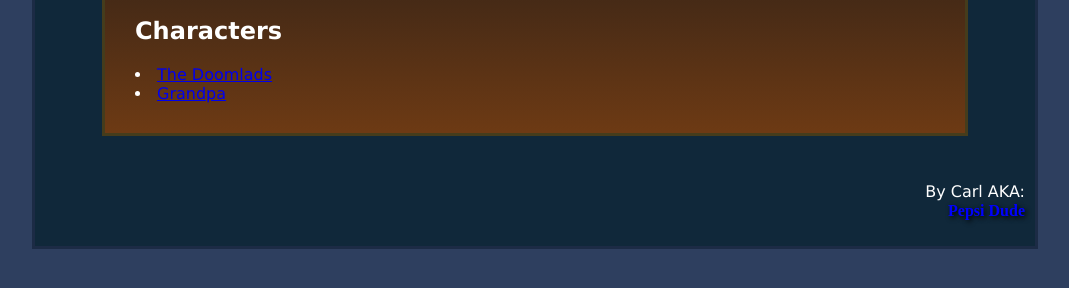
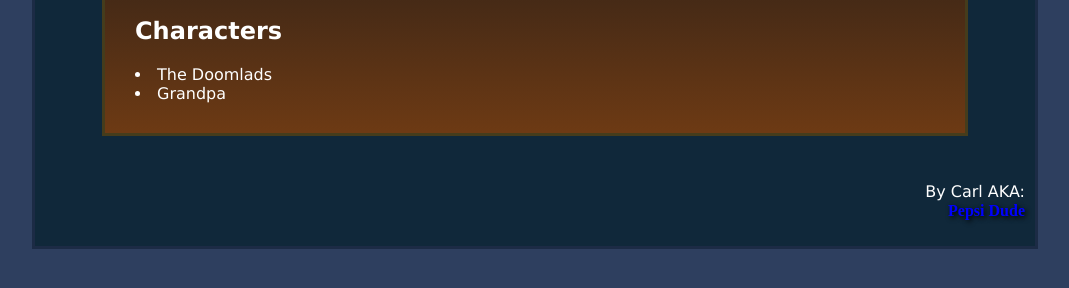
Before and after one commit to CarlThePepsiDude/DoomfooleryVlog, a plain HTML site: page Mini-Wiki.html in a window 1280 px wide. Shown: the part 478-766 px from the top of the page, without its empty margins (105-1174 px from the left). Drawn offline with Linux system fonts and the light colour scheme.

Commit message:
Update style.css

```diff
--- a/style.css
+++ b/style.css
@@ -74,6 +74,11 @@ body {
     border: 3px solid #453c1c;
     padding: 30px;
     color: white;
+}
+
+.subcontainerWiki a{
+    text-decoration: none;
+    color: rgb(255, 255, 255);
 }
 
 .icon-container {
```
